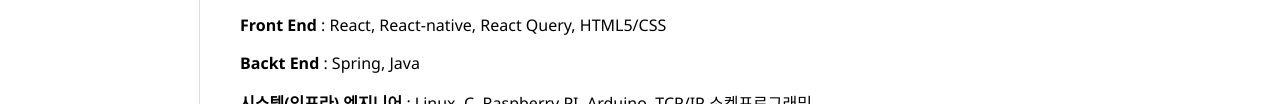
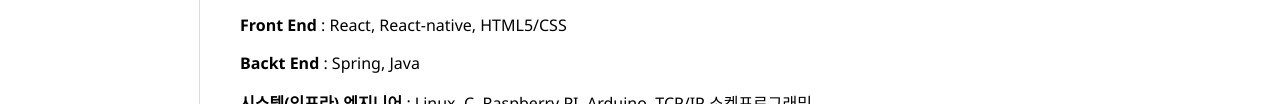
Before and after one commit to mindo0118/mindo0118.github.io, a plain HTML site: page index.html in a window 1280 px wide. Shown: the part 273-377 px from the top of the page. Drawn offline with Linux system fonts and the light colour scheme.

Commit message:
Update index.html

```diff
--- a/index.html
+++ b/index.html
@@ -181,7 +181,7 @@
 
     <div class="section" id="skills">
       <h2>기술 스택</h2>
-      <p><strong>Front End</strong> : React, React-native, React Query, HTML5/CSS</p>
+      <p><strong>Front End</strong> : React, React-native, HTML5/CSS</p>
       <p><strong>Backt End</strong> : Spring, Java</p>
       <p><strong>시스템(인프라) 엔지니어</strong> : Linux, C, Raspberry PI, Arduino, TCP/IP 소켓프로그래밍</p>
       <p><strong>DB</strong> : MySQL</p>
```
